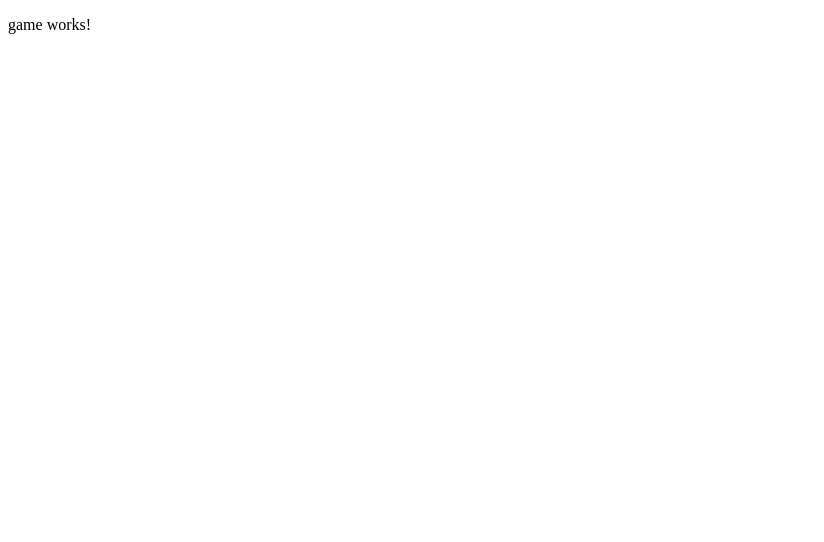
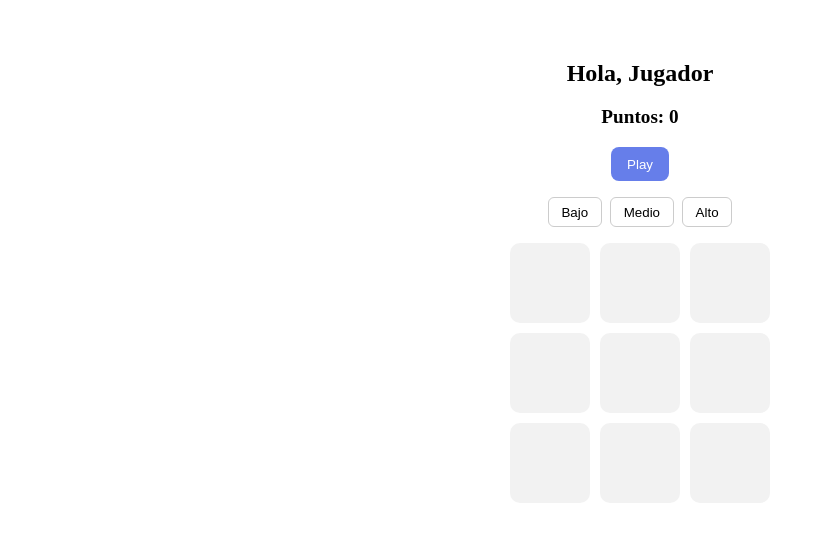
Before and after one commit to GolpeaAlTopo/GolpeaAlTopo, an Angular app: page /game in a window 1280 px wide. Shown: the top 542 px of the page, without its empty margins (0-824 px from the left). Built offline with nearby package versions, Linux system fonts and the light colour scheme.

Commit message:
Componente Game estilos

```diff
--- a/src/app/pages/game/game.component.html
+++ b/src/app/pages/game/game.component.html
@@ -1 +1,29 @@
-<p>game works!</p>
+<div class="game">
+  <header class="game__header">
+    <h2 class="game__title">Hola, {{ playerName }}</h2>
+    <p class="game__score">Puntos: {{ score }}</p>
+  </header>
+
+  <section class="game__controls">
+    <button class="game__button" (click)="startGame()">Play</button>
+
+    <div class="game__difficulty">
+      <button (click)="setDifficulty('low')" [class.is-active]="difficulty === 'low'">
+        Bajo
+      </button>
+
+      <button (click)="setDifficulty('medium')" [class.is-active]="difficulty === 'medium'">
+        Medio
+      </button>
+
+      <button (click)="setDifficulty('high')" [class.is-active]="difficulty === 'high'">
+        Alto
+      </button>
+    </div>
+  </section>
+
+  <app-board
+    [activeIndex]="activeIndex"
+    (cellClicked)="onCellClicked($event)"
+  />
+</div>
--- a/src/app/pages/game/game.component.scss
+++ b/src/app/pages/game/game.component.scss
@@ -0,0 +1,50 @@
+.game {
+  padding: 2rem;
+  text-align: center;
+
+  &__header {
+    margin-bottom: 1rem;
+  }
+
+  &__title {
+    margin-bottom: 0.5rem;
+  }
+
+  &__score {
+    font-size: 1.2rem;
+    font-weight: bold;
+  }
+
+  &__controls {
+    margin-bottom: 1rem;
+  }
+
+  &__button {
+    padding: 0.6rem 1rem;
+    margin-bottom: 1rem;
+    border: none;
+    border-radius: 8px;
+    background: #667eea;
+    color: white;
+    cursor: pointer;
+  }
+
+  &__difficulty {
+    display: flex;
+    justify-content: center;
+    gap: 0.5rem;
+
+    button {
+      padding: 0.4rem 0.8rem;
+      border-radius: 6px;
+      border: 1px solid #ccc;
+      background: white;
+      cursor: pointer;
+
+      &.is-active {
+        background: #667eea;
+        color: white;
+      }
+    }
+  }
+}
```
